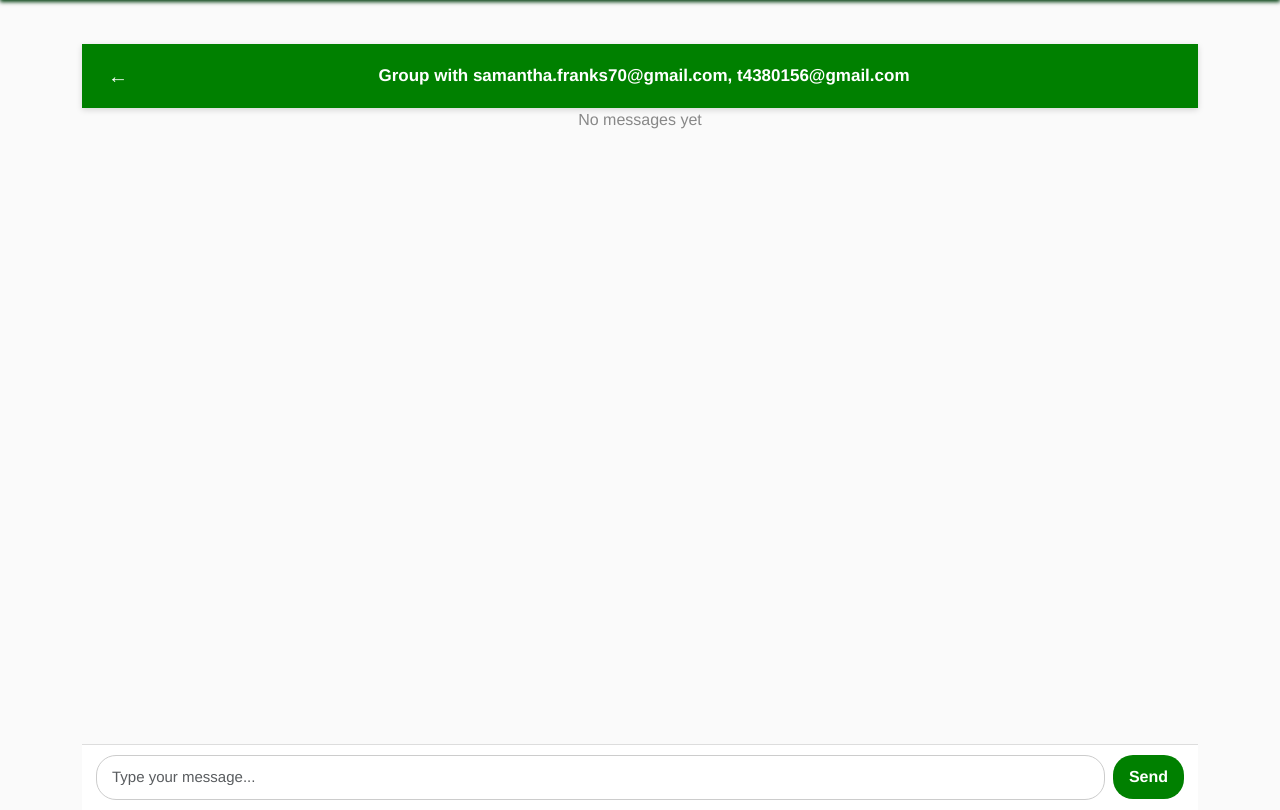
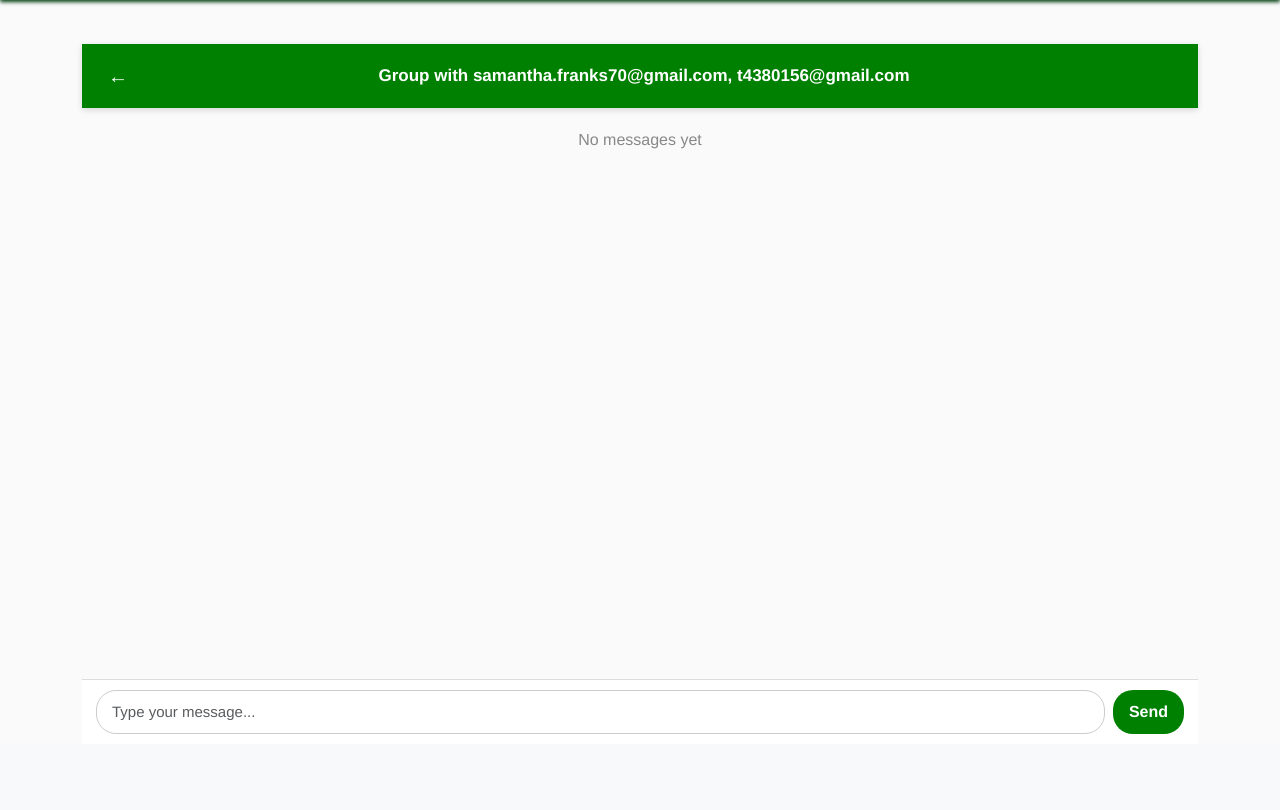
Before and after one commit to samanthafranks03/UVAThrift, a Django app: template messaging/templates/messaging/group_chat.html in a window 1280 px wide. Shown: the part 56-866 px from the top of the page. After the commit the page ends 790 px from the top, so only its background shows below. Run offline with Django 5.2, Linux system fonts and the light colour scheme; the template is opened without the code that fills it: values that come from a table or form of the project are taken from there, others are empty; data comes from the database, SQL or seed files in the repository; parts of the project's set-up code (start-up, migrations or seed data) failed here and were passed over.

Commit message:
Messaging styling

```diff
--- a/messaging/templates/messaging/group_chat.html
+++ b/messaging/templates/messaging/group_chat.html
@@ -29,6 +29,14 @@
     z-index: 2;
   }
 
+  .chat-messages {
+    flex-grow: 1;
+    padding: 20px;
+    overflow-y: auto;
+    display: flex;
+    flex-direction: column;
+  }
+
   .back-button {
     background: none;
     border: none;
@@ -52,20 +60,11 @@
     text-align: center;
   }
 
-  /* Messages */
-
-  .chat-messages {
-    flex-grow: 1;
-    padding: 20px;
-    overflow-y: auto;
-    display: flex;
-    flex-direction: column;
-  }
 
   .message {
     max-width: 70%;
     margin-bottom: 10px;
-    padding: 8px 14px;
+    padding: 10px 14px;
     border-radius: 18px;
     font-size: 15px;
     line-height: 1.4;
@@ -162,6 +161,7 @@
   </div>
 
   <!-- Messages -->
+  <div class="chat-messages" id="chatBox">
     {% for msg in messages %}
     <div class="message {% if msg.author.username == request.session.user_data.email %}sent{% else %}received{% endif %}">
       <div class="message-author">
```
Also changed, not shown: 7 other files.
